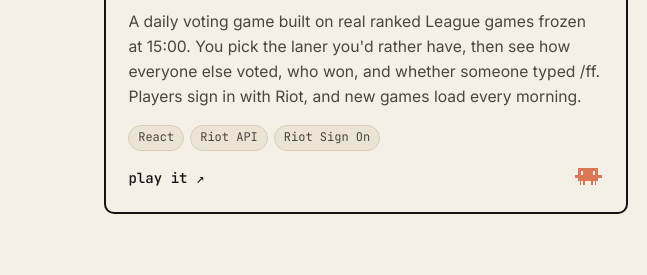
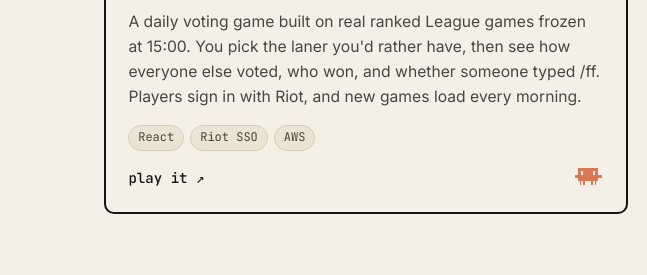
Before and after one commit to ThreeHoolagins/ThreeHoolagins.github.io, a plain HTML site: page projects.html in a window 1280 px wide. Shown: the part 802-1077 px from the top of the page, 0-647 px from the left. Drawn offline with nearby package versions, Linux system fonts and the light colour scheme.

Commit message:
update FF15? tags to React, Riot SSO, and AWS
Co-Authored-By: Claude Opus 5.5 <noreply@anthropic.com>

```diff
--- a/projects.html
+++ b/projects.html
@@ -65,7 +65,7 @@
                         <div class="project__body">
                             <h3>FF15?</h3>
                             <p>A daily voting game built on real ranked League games frozen at 15:00. You pick the laner you'd rather have, then see how everyone else voted, who won, and whether someone typed /ff. Players sign in with Riot, and new games load every morning.</p>
-                            <ul class="tags" style="margin: 0 0 1rem"><li>React</li><li>Riot API</li><li>Riot Sign On</li></ul>
+                            <ul class="tags" style="margin: 0 0 1rem"><li>React</li><li>Riot SSO</li><li>AWS</li></ul>
                             <span class="project__link">play it ↗</span>
                             <svg class="ai-mark ai-mark--corner ai-mark--full" role="img" aria-label="Agentic development"><title>Agentic development</title><use href="#crab-full" /></svg>
                         </div>
```
